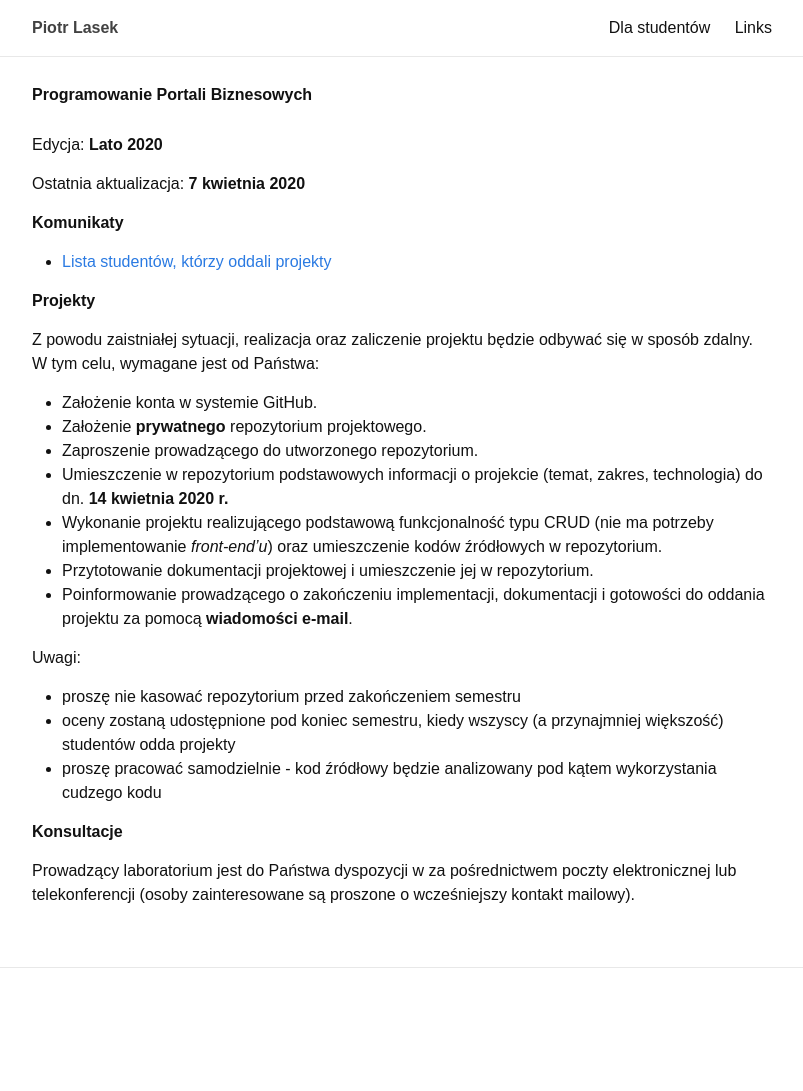
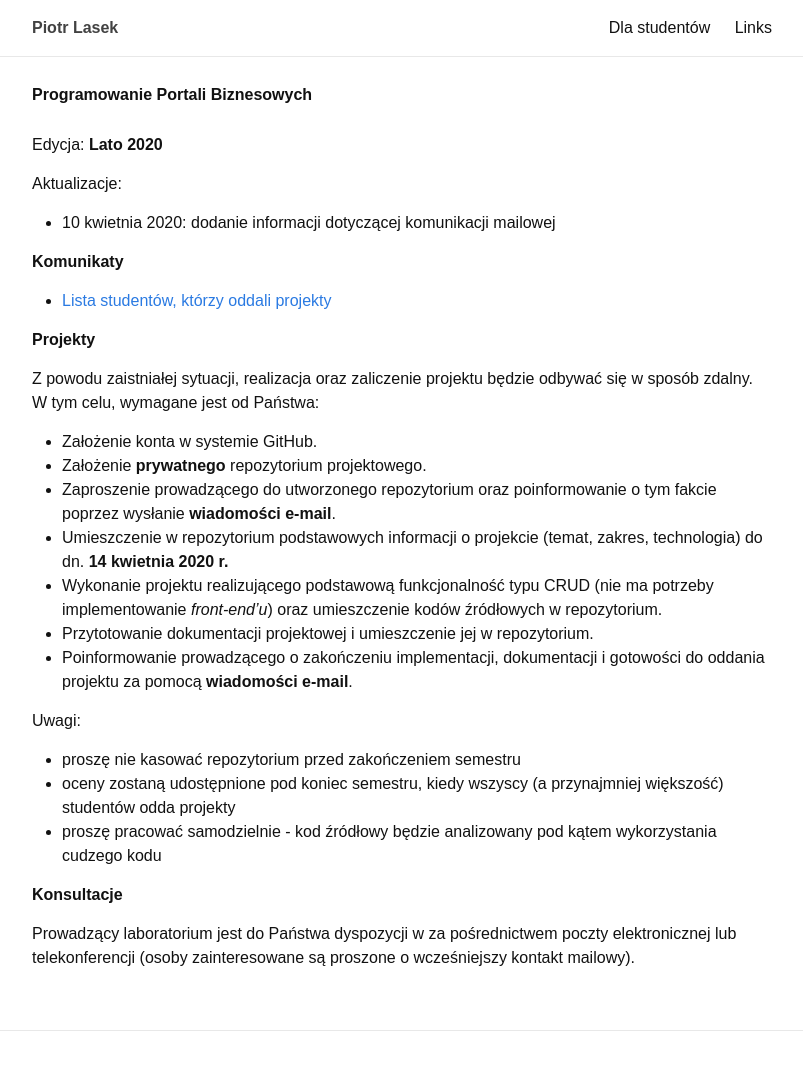
Before and after one commit to piotrlasek/piotrlasek.github.io, a Jekyll site: the page built from for-students/ppb.md, in a window 1280 px wide. Shown: the whole page, without its empty margins (238-1041 px from the left). Built offline with Jekyll 4.4.1, drawn with Linux system fonts in a browser that asks for light colours; before the commit the page ends 1028 px from its top, so only the background shows below that.

Commit message:
Update ppb.md

```diff
--- a/for-students/ppb.md
+++ b/for-students/ppb.md
@@ -7,7 +7,8 @@ exclude: true
 
 Edycja: **Lato 2020**<br>
 
-Ostatnia aktualizacja: **7 kwietnia 2020**
+Aktualizacje:
+* 10 kwietnia 2020: dodanie informacji dotyczącej komunikacji mailowej
 
 # Komunikaty
 
@@ -22,7 +23,7 @@ Państwa:
 
 * Założenie konta w systemie GitHub.
 * Założenie __prywatnego__ repozytorium projektowego.
-* Zaproszenie prowadzącego do utworzonego repozytorium.
+* Zaproszenie prowadzącego do utworzonego repozytorium oraz poinformowanie o tym fakcie poprzez wysłanie **wiadomości e-mail**.
 * Umieszczenie w repozytorium podstawowych informacji o projekcie
   (temat, zakres, technologia) do dn. **14 kwietnia 2020 r.**
 * Wykonanie projektu realizującego podstawową funkcjonalność typu
```
